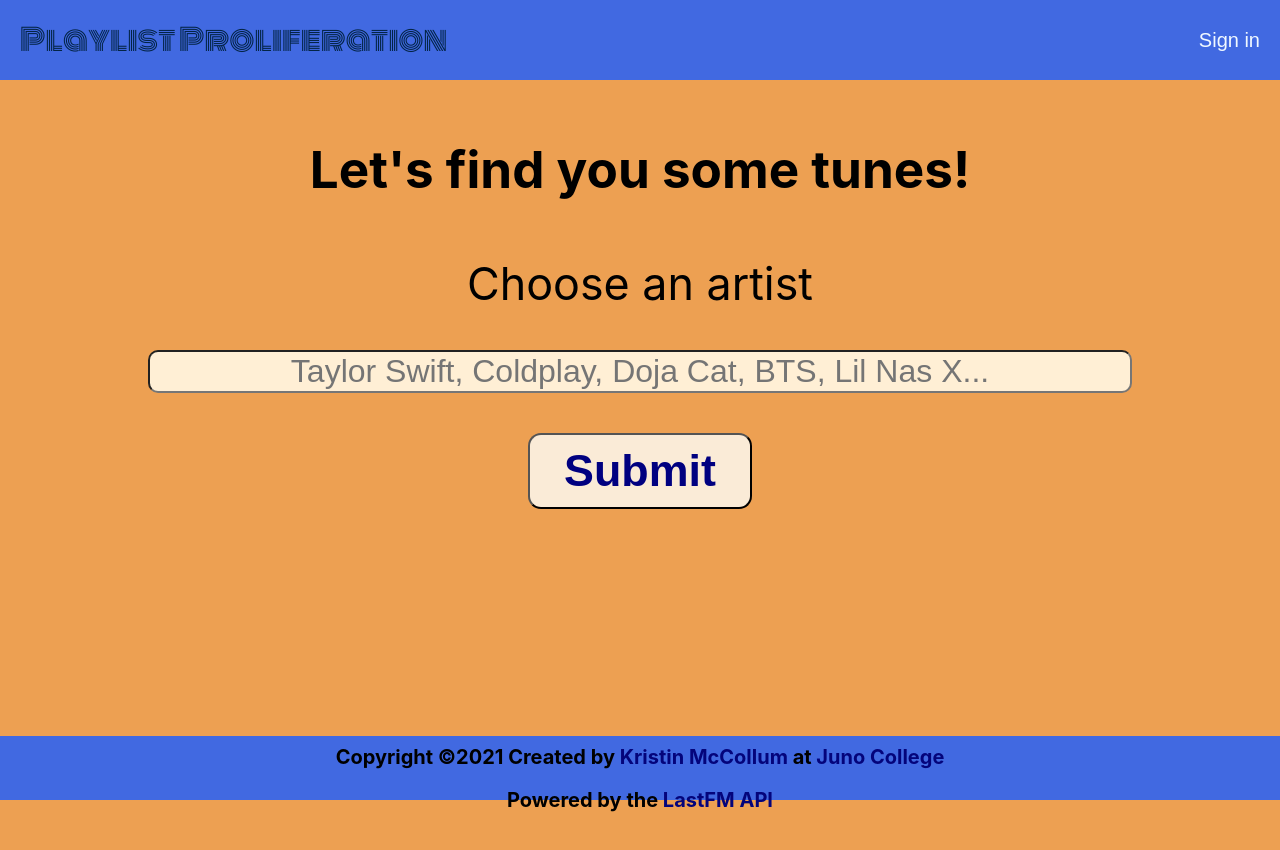
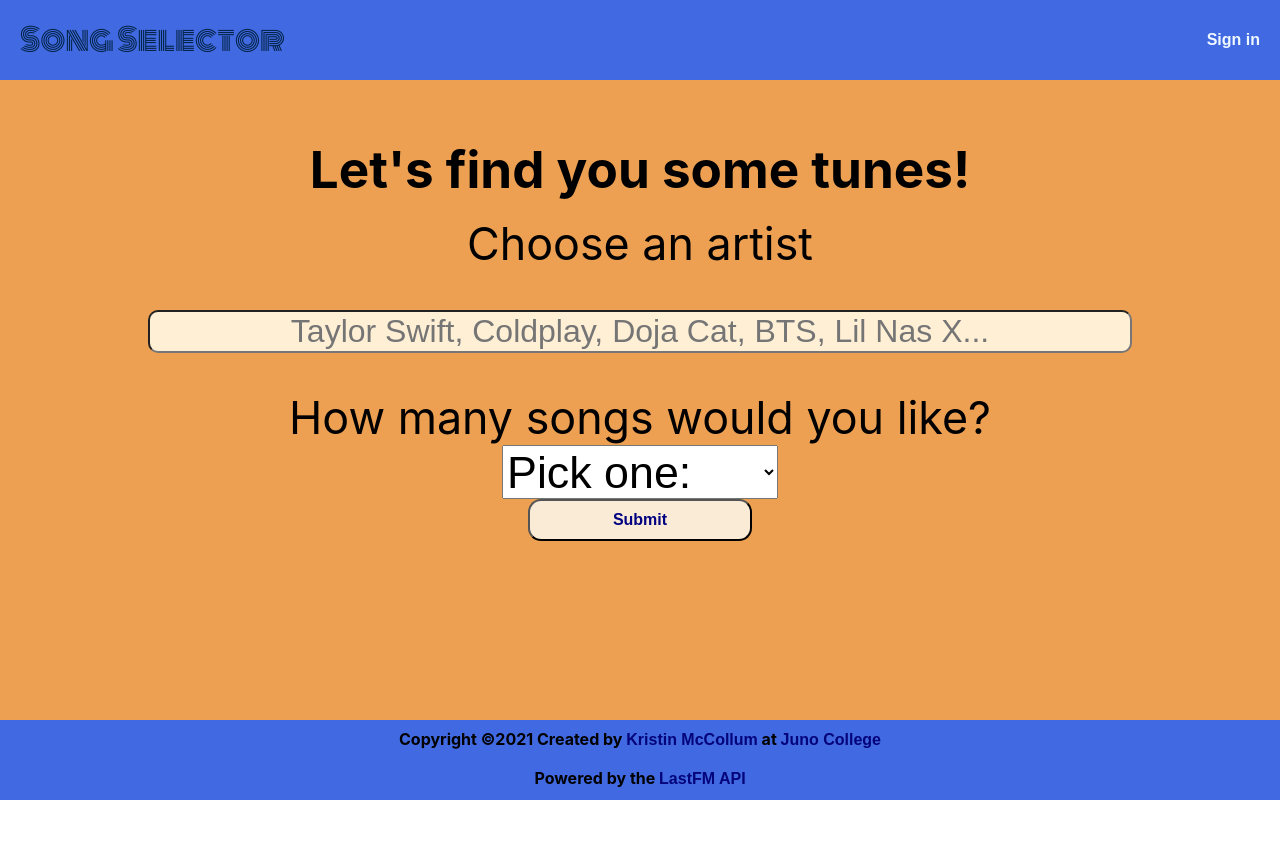
Before and after one commit to kristinmc42/kristin-mccollum-project3, a React (Create React App) app: page / in a window 1280 px wide. Both pictures are taken after a click on the button "Let's get started!". Shown: the top 850 px of the page. After the commit the page ends 800 px from the top, so only its background shows below. Built offline with nearby package versions, Linux system fonts and the light colour scheme.

Commit message:
added select option for num of songs to return; also added more styling

```diff
--- a/public/index.html
+++ b/public/index.html
@@ -31,7 +31,7 @@
     <link href="https://fonts.googleapis.com/css2?family=Chakra+Petch:wght@300;400;700&family=Monoton&display=swap"
       rel="stylesheet">
 
-    <title>Playlist Proliferation</title>
+    <title>Song Selector</title>
   </head>
   <body>
     <noscript>You need to enable JavaScript to run this app.</noscript>
--- a/src/App.css
+++ b/src/App.css
@@ -59,7 +59,7 @@ header button{
 
 /* main styles */
 main {
-  height: 100vh;
+  min-height: 80vh;
   background-color: rgb(237, 160, 82);
 }
 
@@ -91,9 +91,21 @@ main button:hover {
 
 main h2 {
   font-size: clamp(1.7rem, 4vw, 4rem);
-  padding: 3rem;
+  padding-top: 3rem;
+  padding-bottom: 1rem;
 }
 
+main h3{
+  font-size: clamp(1.3rem, 4vw, 1.8rem);
+  padding-top: 1.3rem;
+  padding-bottom: .3rem;
+}
+
+main ul{
+  list-style: none;
+}
+
+/*  form styles */
 main form {
   display: flex;
   flex-direction: column;
@@ -112,42 +124,63 @@ main form input{
   font-size: clamp(1.3rem, 2.5vw, 4rem);
 }
 
-.partOne p {
-
+/* error message - p */
+.errorMessage {
+  font-size: clamp(1.6rem, 3.5vw, 3rem);
+  padding-top: 2rem;
 }
 
-.songLink {
+
+/* capitalize artist name (user input) in header*/
+.capitalize {
+  text-transform: capitalize;
+}
+
+/* buttons with links */
+.songLink,
+.artistLink {
   text-transform: capitalize;
   background-color: rgb(237, 160, 82);
   border: none;
   transition: background-color .7s;
 }
 
-.songLink:hover  {
+.songLink:hover,
+.artistLink:hover  {
   background-color: papayawhip;
+  border: none;
 }
 
-main ul{
-  list-style: none;
+/* reset button */
+.reset{
+  width: 250px;
+  margin: 2rem 0;
 }
+
 
 /* footer styles */
 footer {
-  position: fixed;
-  bottom: 0;
   width: 100%;
-  height: 8vh;
+  height: 10vh;
   background-color: royalblue;
 }
 
-footer p{
+footer p, button{
   text-align: center;
+  font-size: clamp(.3rem, 2.5vh, .8rem);
   font-weight: bold;
   padding: 10px;
 
 }
-footer a{
+.footerLinks{
   color: rgb(4, 4, 123);
+  background-color: royalblue;
+  border: none;
+  padding: 0;
+  transition: .8s;
+}
+.footerLinks:hover {
+  color:  sandybrown;
 }
 
 
--- a/src/App.js
+++ b/src/App.js
@@ -27,8 +27,9 @@ function App() {
       <section className="intro wrapper">
         {showIntro ?
         <>
-          <h1>Playlist Proliferation</h1>
+          <h1>Song Selector</h1>
           <p>Tired of listening to the same songs by your favourite artists?</p>
+          <p>Wondering what were some of the hits by that band that you remember from way back?</p>
           <p>Wish someone would pick some random songs for you?</p>
           <p>You've come to the right place!</p>
           <button onClick={handleClick}>Let's get started!</button>
--- a/src/ArtistForm.js
+++ b/src/ArtistForm.js
@@ -1,7 +1,7 @@
 // this component will get the user text input
 // save the input in state
 
-import { useState } from "react";
+import { useEffect, useState } from "react";
 import DisplaySongs from "./DisplaySongs";
 import axios from "axios";
 import GetMoreSongs from "./GetMoreSongs";
@@ -11,6 +11,9 @@ function ArtistForm(){
   // initialize useState for user input
   const [userInput, setUserInput] = useState("");
 
+  // initialize state for user select choice
+  const [userChoice, setUserChoice] = useState("placeholder");
+
   // create a new state piece for the song list
   const [newSongList, setNewSongList] = useState([]);
 
@@ -18,18 +21,27 @@ function ArtistForm(){
   const [showSongResults, setShowSongResults] = useState(false);
   const [showForm, setShowForm] = useState(true);
   const [showResetButton, setShowResetButton] = useState(false);
+  const [showErrorMessage, setShowErrorMessage] = useState(false);
 
 
-  // when user types something in the input field
+  // update state when user types something in the input field
   const handleChange = (event) => {
     // update userInput state with the input value
     setUserInput(event.target.value);
     // console.log(event.target.value)
   }
 
-  // when user submits form, hide the form and show the song results
+  // update state when user selects a new option
+  const handleUserChoice = (event) => {
+    setUserChoice(event.target.value);
+  }
+
+  // when user submits form, hide the form, call API and show the song results
   const handleSubmit = ((event) => {
     event.preventDefault();
+
+    // setUserInput(userInput);
+    // setUserChoice(userChoice);
 
     // call API based on artist name
     const apiKey = "55a0c662e159f9a95c530a23f4af3da8";
@@ -47,7 +59,12 @@ function ArtistForm(){
         }
       })
       .then(response => {
-        if (response.length !== 0){
+        console.log(response)
+
+        setShowErrorMessage(false);
+
+
+        if (response.length !== 0 && response.data.toptracks.track.length > 1){
           // make a copy of the results and save it in a variable
           const allArtistsSongs = [...response.data.toptracks.track];
 
@@ -56,9 +73,13 @@ function ArtistForm(){
           let randomSong = {};
 
 
-          // pick 3 random songs from allArtistsSongs
+          // pick random songs from allArtistsSongs based on number selected by user
           // save each song in an object
-          for (let index = 1; index < 4; index++){
+
+          console.log(userChoice)
+
+
+          for (let index = 1; index < 21; index++){
             const randomNumber = Math.floor(Math.random() * allArtistsSongs.length);
             randomSong = allArtistsSongs[randomNumber];
 
@@ -71,15 +92,17 @@ function ArtistForm(){
             allArtistsSongs.splice(randomNumber, 1);
           }
           setNewSongList(songResults);
-          // console.log(randomSong)
 
-
-          // show songs
+          // show songs & reset button; hide form
           setShowSongResults(true);
           setShowForm(false);
           setShowResetButton(true);
 
         }
+      })
+      .catch(() => {
+        setShowErrorMessage(true);
+        setUserInput("");
       });
     }
   })
@@ -89,8 +112,13 @@ function ArtistForm(){
     // update userInput state with an empty string
     setUserInput("");
 
+    // update userChoice to placeholder
+    setUserChoice("placeholder");
+
+    // hide reset button, songresults, error message and show input form
     setShowSongResults(false);
     setShowForm(true);
+    setShowErrorMessage(false);
     setShowResetButton(false);
   }
 
@@ -100,9 +128,9 @@ function ArtistForm(){
         showSongResults
         ? (
           <>
-          <h3>{`Here are some songs from ${userInput}`}</h3>
+          <h3>Here are some songs from <span className="capitalize">{userInput}</span></h3>
           <p>Click on the song name to visit the Last FM page for that song</p>
-          <DisplaySongs songs={newSongList}/>
+          <DisplaySongs songs={newSongList} number={userChoice}/>
           <GetMoreSongs artist={userInput}/>
 
           </>)
@@ -120,14 +148,32 @@ function ArtistForm(){
             onChange={handleChange}
             placeholder="Taylor Swift, Coldplay, Doja Cat, BTS, Lil Nas X..."
           />
+          <label htmlFor="numOfSongs">How many songs would you like?</label>
+          <select
+            name="numOfSongs"
+            id="numOfSongs"
+            onChange={handleUserChoice}
+            value={userChoice}
+          >
+            <option value="placeholder" disabled>Pick one:</option>
+            <option value="5">Five</option>
+            <option value="10">Ten</option>
+            <option value="20">Twenty</option>
+            <option value={Math.ceil(Math.random() * 20)}>Surprise me!</option>
+          </select>
           <button>Submit</button>
         </form>
         : null
       }
       {
+        showErrorMessage
+        ? <p className="errorMessage">Hmm...We didn't find any results for that. Please try again</p>
+        : null
+      }
+      {
         showResetButton
         ?
-          <button onClick={handleReset}>Reset</button>
+          <button onClick={handleReset} className="reset">Reset - Let's try again!</button>
         : null
       }
 
--- a/src/DisplaySongs.js
+++ b/src/DisplaySongs.js
@@ -2,12 +2,14 @@
 
 
 
-function DisplaySongs({songs}) {
+function DisplaySongs({songs, number}) {
+  const numOfSongs = number === "placeholder" ? 5 : number;
 
+  console.log(numOfSongs)
   return(
     <ul>
       {
-        songs.map(song => {
+        songs.slice(0, numOfSongs).map(song => {
           console.log(song)
           return(
               <li key={song.playcount}>
--- a/src/Footer.js
+++ b/src/Footer.js
@@ -1,8 +1,8 @@
 function Footer(){
   return(
     <footer>
-      <p>Copyright ©2021  Created by <a href="https://therealkristin.com/">Kristin McCollum</a> at <a href="https://junocollege.com/">Juno College</a></p>
-      <p>Powered by the <a href="https://www.last.fm/api">LastFM API</a></p>
+      <p>Copyright ©2021  Created by <button className="footerLinks" onClick={() => {window.open("https://therealkristin.com/")}}>Kristin McCollum</button > at <button className="footerLinks" onClick={() => {window.open("https://junocollege.com/")}}>Juno College</button></p>
+      <p>Powered by the <button className="footerLinks" onClick={() => {window.open("https://www.last.fm/api")}}>LastFM API</button></p>
     </footer>
   )
 }
--- a/src/GetMoreSongs.js
+++ b/src/GetMoreSongs.js
@@ -99,7 +99,8 @@ function GetMoreSongs({artist}){
   return (
 
     <>
-    <p>Here are some similar artists that you might enjoy.</p>
+    <h3>Here are some similar artists that you might enjoy</h3>
+    <p>Click on their name to learn more about them at Last FM</p>
     <ul>
       {
         similarArtists.map((artist) => {
--- a/src/Header.js
+++ b/src/Header.js
@@ -1,7 +1,7 @@
 function Header (){
   return(
     <header>
-      <p>Playlist Proliferation</p>
+      <p>Song Selector</p>
       <button>Sign in</button>
     </header>
   )
```
